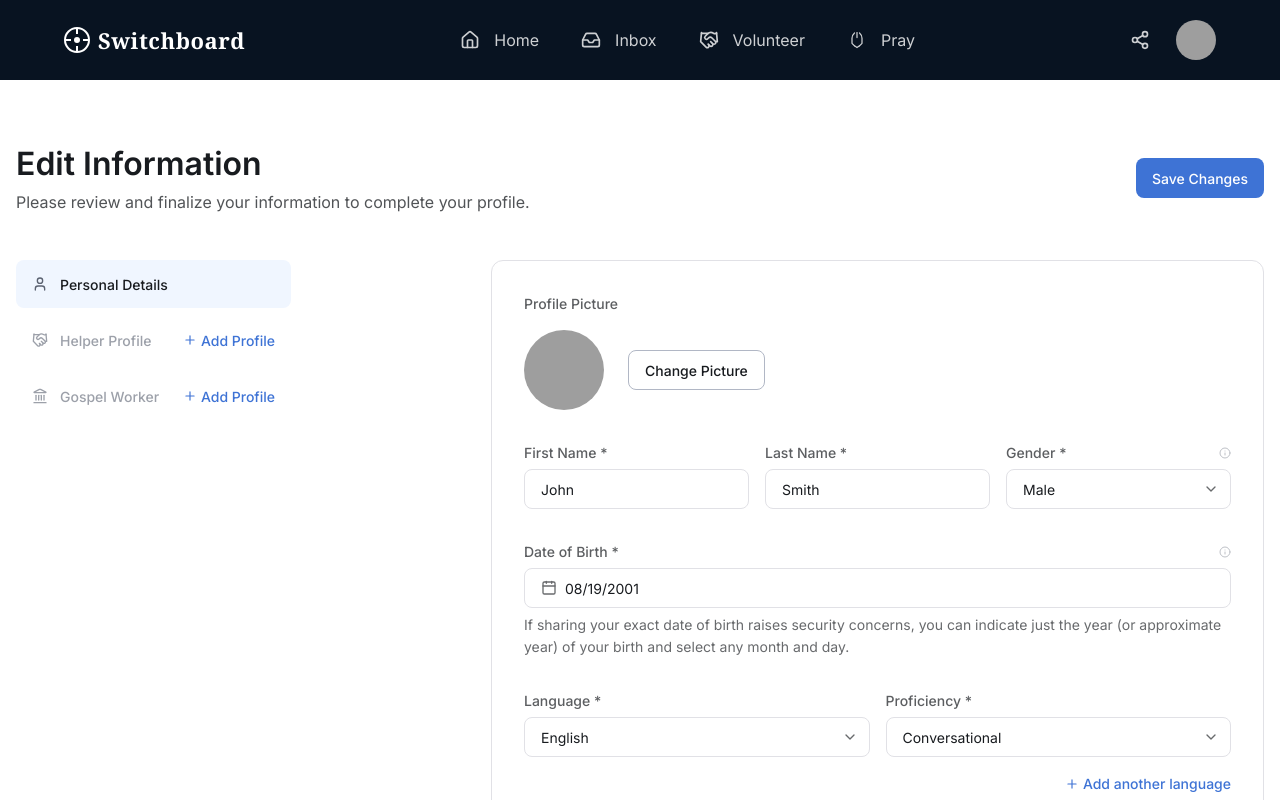
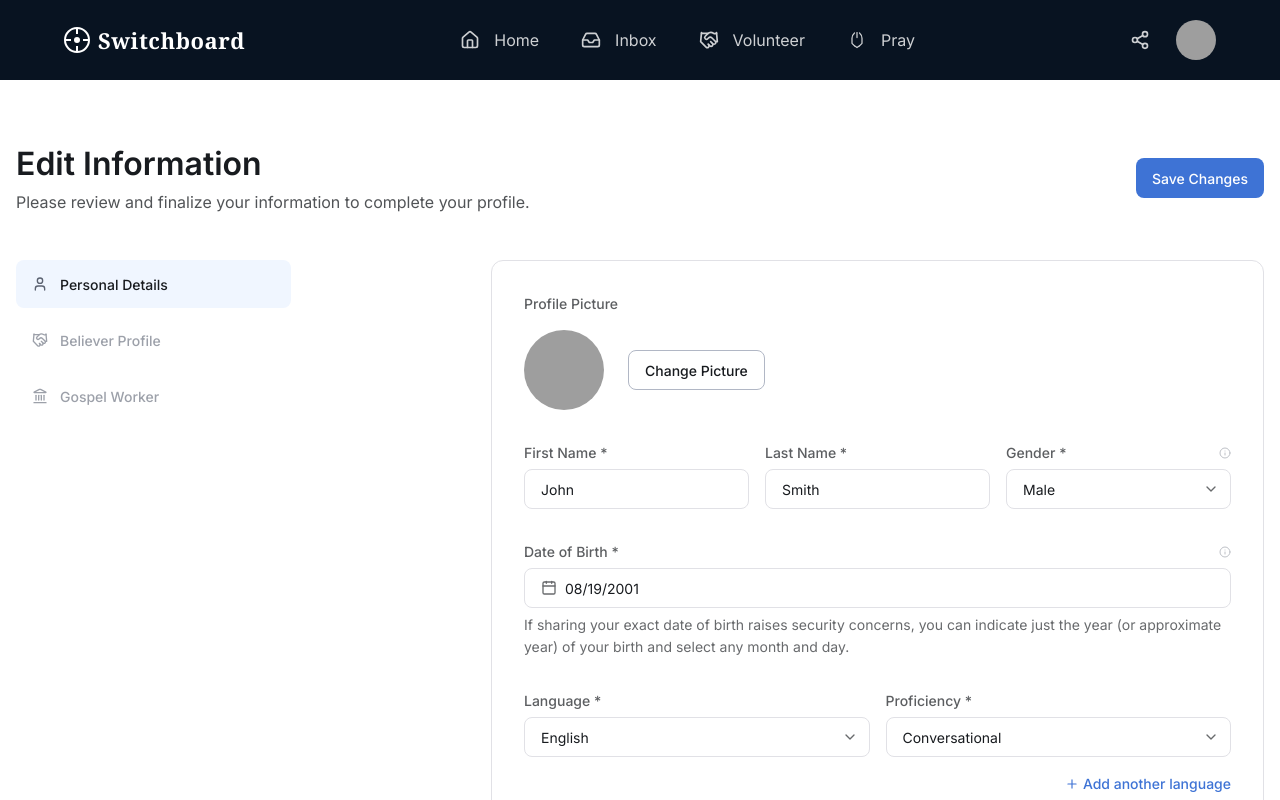
Before and after one commit to abedejos-erika/switchboard-app, a React (Vite) app: page / in a window 1280 px wide. Shown: the top 800 px of the page. Built offline with nearby package versions, Linux system fonts and the light colour scheme; grey boxes are pictures that could not be loaded.

Commit message:
Remove Add Profile CTAs; rename Helper Profile to Believer Profile

```diff
--- a/src/App.tsx
+++ b/src/App.tsx
@@ -11,15 +11,7 @@ type Tab = 'personal' | 'helper' | 'gospel';
 
 function App() {
   const [activeTab, setActiveTab] = useState<Tab>('personal');
-  const [hasHelperProfile, setHasHelperProfile] = useState(mockUser.hasHelperProfile);
-  const [hasGospelWorker, setHasGospelWorker] = useState(mockUser.hasGospelWorker);
   const [saved, setSaved] = useState(false);
-
-  const handleTabChange = (tab: Tab) => {
-    if (tab === 'helper' && !hasHelperProfile) setHasHelperProfile(true);
-    if (tab === 'gospel' && !hasGospelWorker) setHasGospelWorker(true);
-    setActiveTab(tab);
-  };
 
   const handleSave = () => {
     setSaved(true);
@@ -58,9 +50,7 @@ function App() {
           <div className="flex gap-[200px] items-start">
             <Sidebar
               activeTab={activeTab}
-              onTabChange={handleTabChange}
-              hasHelperProfile={hasHelperProfile}
-              hasGospelWorker={hasGospelWorker}
+              onTabChange={setActiveTab}
             />
 
             <div className="flex-1 min-w-0">
--- a/src/components/Sidebar.tsx
+++ b/src/components/Sidebar.tsx
@@ -1,56 +1,33 @@
-import { User, Handshake, Landmark, Plus } from 'lucide-react';
+import { User, Handshake, Landmark } from 'lucide-react';
 
 type Tab = 'personal' | 'helper' | 'gospel';
 
 interface SidebarProps {
   activeTab: Tab;
   onTabChange: (tab: Tab) => void;
-  hasHelperProfile: boolean;
-  hasGospelWorker: boolean;
 }
 
-export default function Sidebar({ activeTab, onTabChange, hasHelperProfile, hasGospelWorker }: SidebarProps) {
+export default function Sidebar({ activeTab, onTabChange }: SidebarProps) {
   return (
     <div className="flex flex-col gap-2 w-[275px] shrink-0">
-      {/* Personal Details */}
       <SidebarItem
         icon={<User size={16} />}
         label="Personal Details"
         active={activeTab === 'personal'}
         onClick={() => onTabChange('personal')}
       />
-
-      {/* Helper Profile */}
-      {hasHelperProfile ? (
       <SidebarItem
         icon={<Handshake size={16} />}
-          label="Helper Profile"
+        label="Believer Profile"
         active={activeTab === 'helper'}
         onClick={() => onTabChange('helper')}
       />
-      ) : (
-        <SidebarItemWithAdd
-          icon={<Handshake size={16} />}
-          label="Helper Profile"
-          onAdd={() => onTabChange('helper')}
-        />
-      )}
-
-      {/* Gospel Worker */}
-      {hasGospelWorker ? (
       <SidebarItem
         icon={<Landmark size={16} />}
         label="Gospel Worker"
         active={activeTab === 'gospel'}
         onClick={() => onTabChange('gospel')}
       />
-      ) : (
-        <SidebarItemWithAdd
-          icon={<Landmark size={16} />}
-          label="Gospel Worker"
-          onAdd={() => onTabChange('gospel')}
-        />
-      )}
     </div>
   );
 }
@@ -84,27 +61,3 @@ function SidebarItem({
     </button>
   );
 }
-
-function SidebarItemWithAdd({
-  icon,
-  label,
-  onAdd,
-}: {
-  icon: React.ReactNode;
-  label: string;
-  onAdd: () => void;
-}) {
-  return (
-    <div className="flex items-center gap-3 h-12 px-4 rounded-lg w-full">
-      <span className="text-[#5b6271] opacity-60">{icon}</span>
-      <span className="text-[14px] font-medium text-[#5b6271] opacity-60 flex-1">{label}</span>
-      <button
-        onClick={onAdd}
-        className="flex items-center gap-1 text-[#3e73d5] text-[14px] font-medium hover:opacity-80 transition-opacity whitespace-nowrap"
-      >
-        <Plus size={14} />
-        <span>Add Profile</span>
-      </button>
-    </div>
-  );
-}
```
Lines whose indentation alone changed are shown as unchanged.
